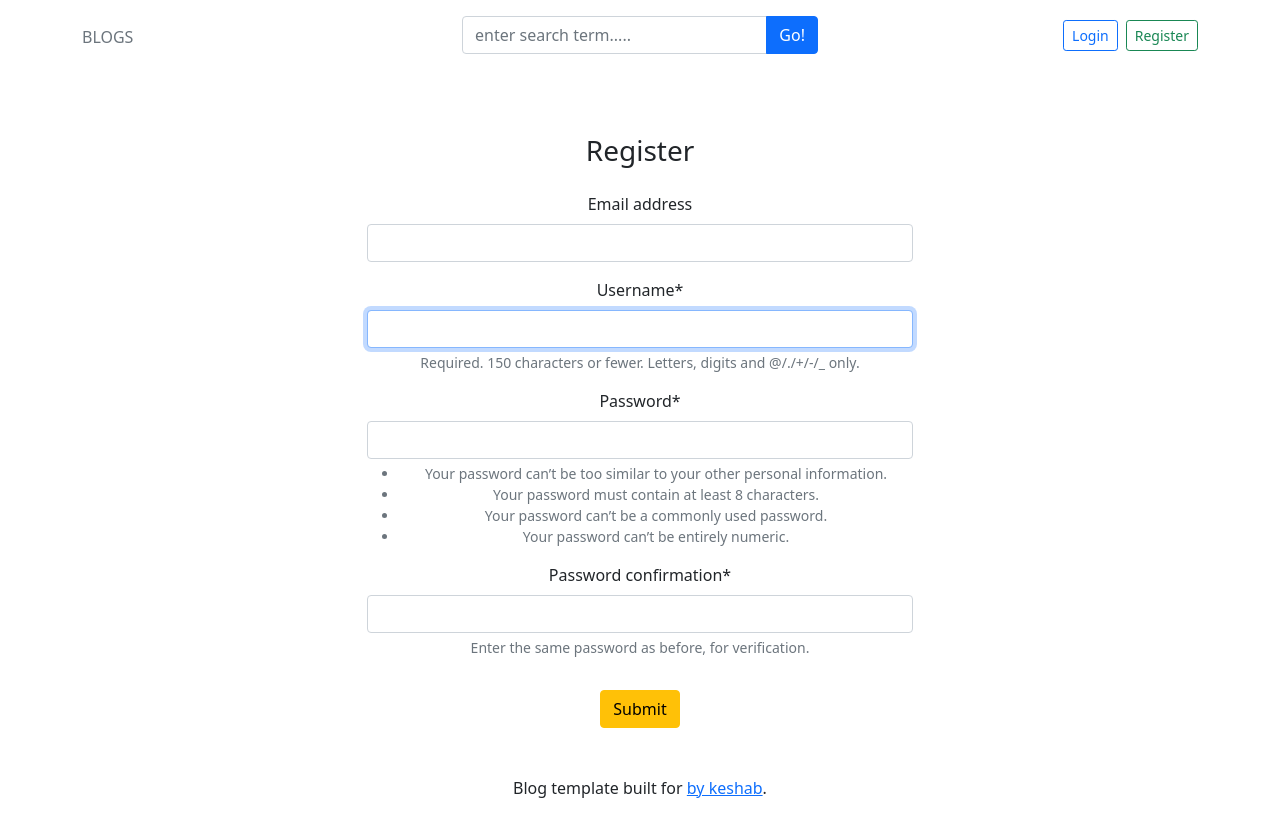
After one commit to keshabrajpahadi/django-blogs, a Django app: page /register/ in a window 1280 px wide. The commit adds this page. Run offline with Django 5.2, Linux system fonts and the light colour scheme; data that the repository does not hold is empty; some libraries are stand-ins or nearby versions.

Commit message:
login and register

```diff
--- /dev/null
+++ b/blog_main/forms.py
@@ -0,0 +1,9 @@
+from django.forms import forms
+from django.contrib.auth.models import User
+from django.contrib.auth.forms import UserCreationForm
+
+
+class RegistrationForm(UserCreationForm):
+    class Meta:
+        model=User
+        fields=('email','username','password1','password2')
--- a/blog_main/settings.py
+++ b/blog_main/settings.py
@@ -39,6 +39,8 @@ INSTALLED_APPS = [
     'django.contrib.staticfiles',
     'blogs',
     'tasks',
+    'crispy_forms',
+    'crispy_bootstrap4'
 ]
 
 MIDDLEWARE = [
@@ -130,3 +132,5 @@ media_Root=os.path.join(BASE_DIR,'media')
 # https://docs.djangoproject.com/en/5.2/ref/settings/#default-auto-field
 
 DEFAULT_AUTO_FIELD = 'django.db.models.BigAutoField'
+
+CRISPY_TEMPLATE_PACK = 'bootstrap4'
--- a/blog_main/urls.py
+++ b/blog_main/urls.py
@@ -16,7 +16,7 @@ Including another URLconf
 """
 from django.contrib import admin
 from django.urls import path,include
-from .views import home
+from .views import home,register, login,LogoutUser
 from django.conf import settings
 from django.conf.urls.static import static
 from blogs import views as Blogsviews
@@ -25,6 +25,10 @@ urlpatterns = [
     path('admin/', admin.site.urls),
     path('',home,name='home'),
     path('category/',include('blogs.urls')),
-    path('<slug:slug>/',Blogsviews.blogs,name="blogs"),
-    path('blogs/search/',Blogsviews.search,name='search')
+    path('blogs/<slug:slug>/',Blogsviews.blogs,name="blogs"),
+    path('blogs/search/',Blogsviews.search,name='search'),
+
+    path('register/',register,name="register"),
+     path('login/',login,name="login"),
+     path('logout/',LogoutUser,name='logout')
 ]+static(settings.MEDIA_URL, document_root=settings.MEDIA_ROOT)
--- a/blog_main/views.py
+++ b/blog_main/views.py
@@ -1,6 +1,9 @@
-from django.shortcuts import render
+from django.shortcuts import render,redirect
 from blogs.models import Category,Blog
 from tasks.models import About
+from blog_main.forms import RegistrationForm
+from django.contrib.auth.forms import AuthenticationForm
+from django.contrib import auth
 
 def home(request):
    # categories=Category.objects.all()
@@ -19,3 +22,39 @@ def home(request):
         'about':about
     }
     return render(request,'home.html',context)
+
+def register(request):
+    if request.method == 'POST':
+        form=RegistrationForm(request.POST)
+        if form.is_valid():
+            form.save()
+            return redirect ('register')
+
+    else:
+        form=RegistrationForm()
+    context={
+        'form':form
+    }
+    return render(request,'register.html',context)
+def login(request):
+    if request.method == 'POST':
+        form=AuthenticationForm(request,request.POST)
+        if form.is_valid():
+            username=form.cleaned_data['username']
+            password=form.cleaned_data['password']
+
+            user=auth.authenticate(username=username,password=password)
+            if user is not None:
+                auth.login(request,user)
+            return redirect('home')
+
+    else:
+        form=AuthenticationForm()
+    context={
+        'form':form
+    }
+    return render(request,'login.html',context)
+
+def LogoutUser(request):
+    auth.logout(request)
+    return redirect('home')
--- a/templates/base.html
+++ b/templates/base.html
@@ -47,10 +47,17 @@
 </div>
 
       <div class="col-4 d-flex justify-content-end align-items-center">
-        <div class="col-4 d-flex justify-content-end align-items-center">
-            <a class="btn btn-sm btn-outline-primary me-2" href="">Login</a>
-            <a class="btn btn-sm btn-outline-success" href="">Register</a>
+<div class="col-4 d-flex justify-content-end align-items-center flex-nowrap">
+    {% if user.is_authenticated %}
+        <span class="me-3 text-nowrap">You are logged in as {{ user.username }}</span>
+        <a class="btn btn-sm btn-outline-danger" href="{% url 'logout' %}">Logout</a>
+    {% else %}
+        <a class="btn btn-sm btn-outline-primary me-2" href="{% url 'login' %}">Login</a>
+        <a class="btn btn-sm btn-outline-success" href="{% url 'register' %}">Register</a>
+    {% endif %}
 </div>
+
+
 
       </div>
     </div>
--- /dev/null
+++ b/templates/register.html
@@ -0,0 +1,25 @@
+{% extends 'base.html' %}
+
+{% block content %}
+{% load crispy_forms_tags %}
+
+<div class="container py-5">     <!-- Adds space so it's not touching header or footer -->
+    <div class="row justify-content-center">
+        <div class="col-md-6">   <!-- Centers the form and limits width -->
+
+            <h3 class="text-center mb-4">Register</h3>
+
+            <form action="{% url 'register' %}" method="POST" class="text-center">
+                {% csrf_token %}
+                {{ form|crispy }}
+
+                <button type="submit" class="btn btn-warning mt-3">
+                    Submit
+                </button>
+            </form>
+
+        </div>
+    </div>
+</div>
+
+{% endblock %}
```
Also changed, not shown: templates/login.html (added, +11 -0 lines).
